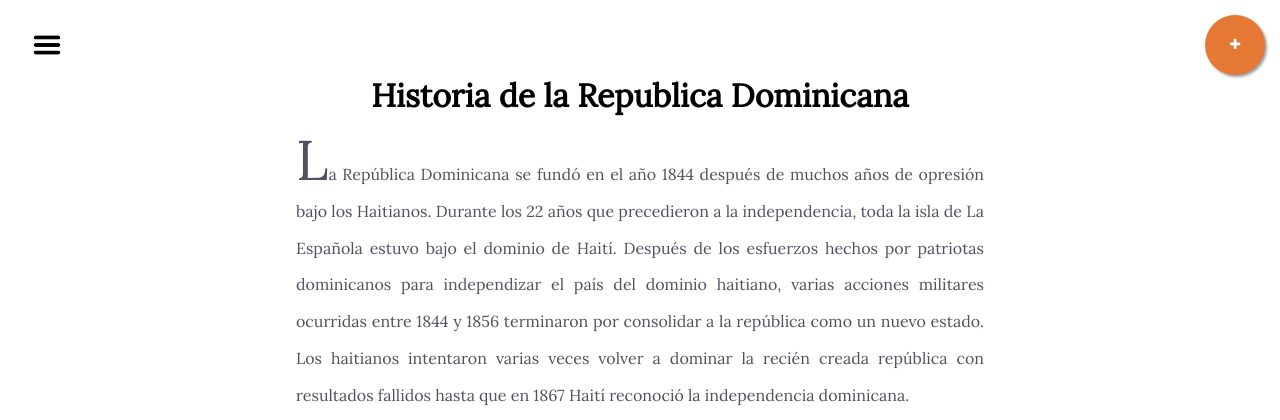
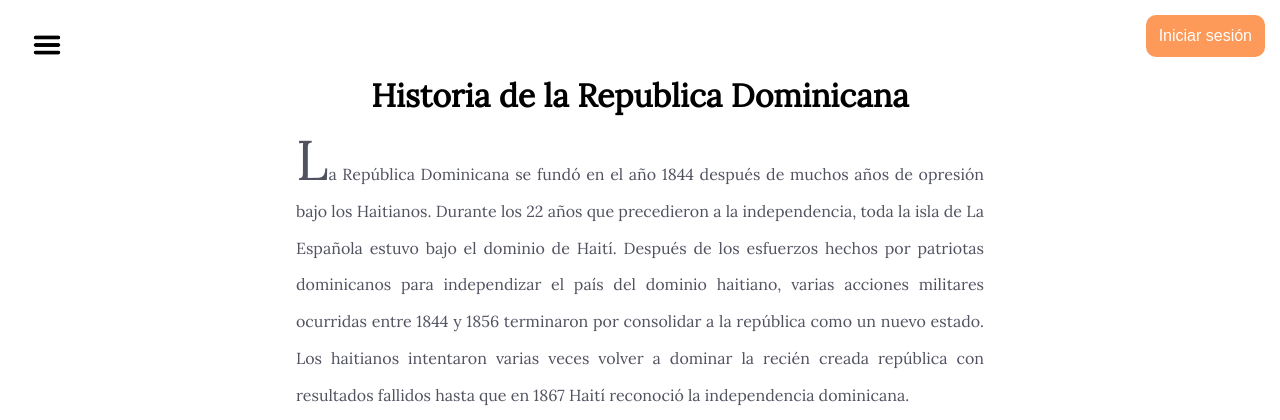
Before and after one commit to Hamil1/historiaDominicana, a PHP site: page / in a window 1280 px wide. Shown: the top 420 px of the page. Run offline with PHP 8.4, Linux system fonts and the light colour scheme; some libraries are stand-ins or nearby versions.

Commit message:
boton de login

```diff
--- a/css/Style.css
+++ b/css/Style.css
@@ -200,3 +200,18 @@ div.contenedorAcceder{
 div.letras h2{
     font-size: 2rem;
 }
+
+button.accederLogin{
+
+    border: 0;
+    padding: 13px;
+    color: white;
+    background-color: #fd9a59;
+    border-radius: 10px;
+    float: right;
+}
+
+button.accederLogin:hover{
+    cursor: pointer;
+    color: white;
+}
--- a/index.php
+++ b/index.php
@@ -29,7 +29,8 @@ include_once("vendor/autoload.php");
     <body>
             <div>
                 <div class="contenedorAcceder">
-                    <span data-toggle="modal"><button id="agregarArticulo" data-toggle="modal" class="btn acceder cd-signin" data-toggle="tooltip" title="Agregar Articulo" data-placement="left"> <i class="fa fa-plus"></i></button></span>
+                    <span data-toggle="modal"><button id="agregarArticulo" data-toggle="modal" class="accederLogin cd-signin" data-toggle="tooltip" title="Iniciar sesión" data-placement="left">Iniciar sesión</button></span>
+                    <!-- <span data-toggle="modal"><button id="agregarArticulo" data-toggle="modal" class="btn acceder cd-signin" data-toggle="tooltip" title="Agregar Articulo" data-placement="left"> <i class="fa fa-plus"></i></button></span> -->
                 </div>
             </div>
             <header>
```
